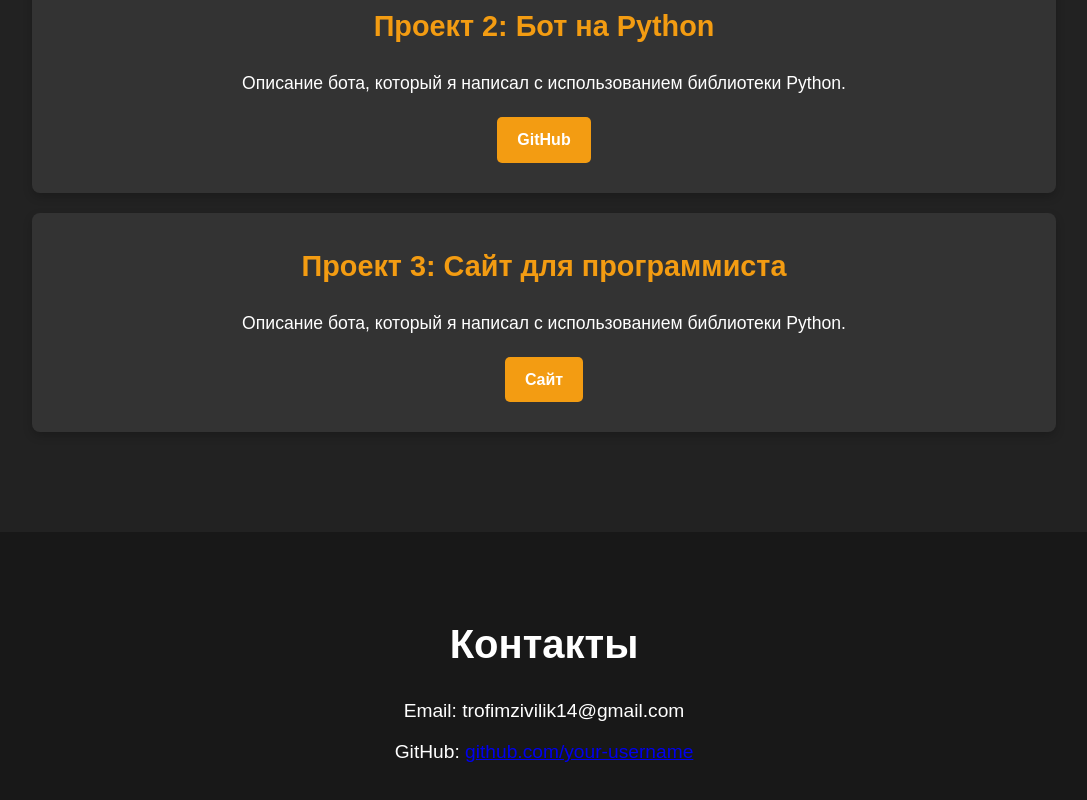
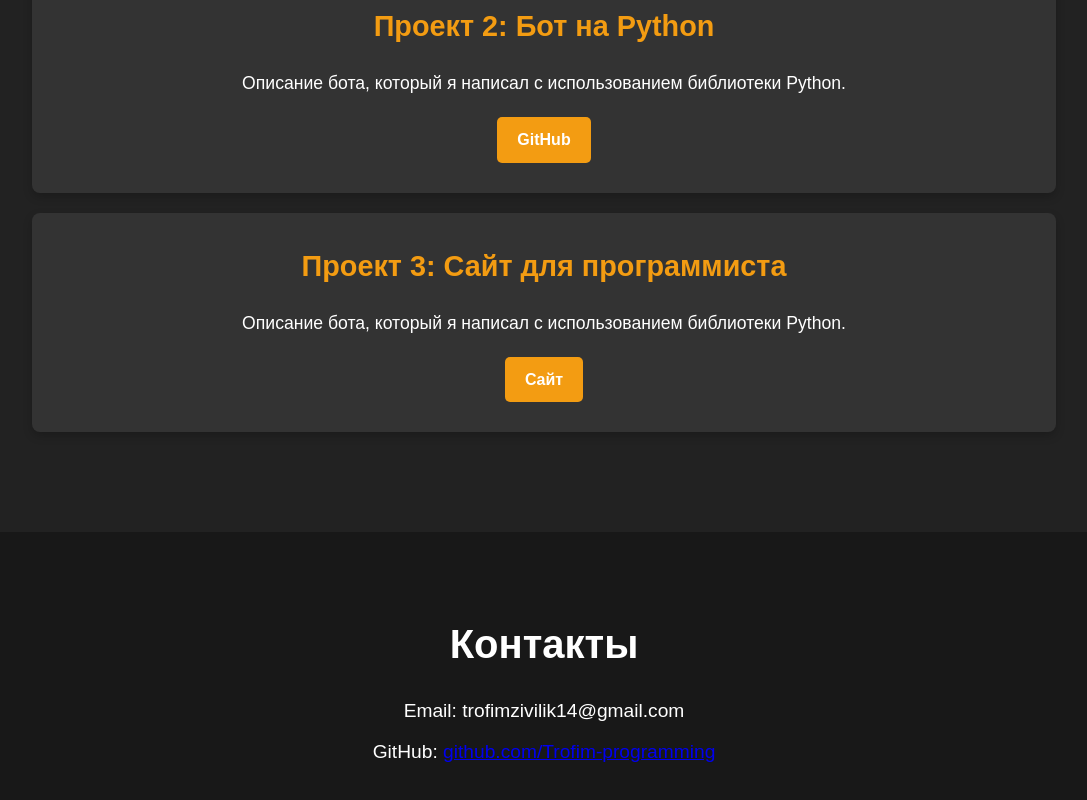
Before and after one commit to Trofim-programming/TrofimZhivilik.Portfolio, a plain HTML site: page index.html in a window 1280 px wide. Shown: the part 1780-2580 px from the top of the page, without its empty margins (96-1183 px from the left). Drawn offline with Linux system fonts and the light colour scheme.

Commit message:
Update index.html

```diff
--- a/index.html
+++ b/index.html
@@ -69,7 +69,7 @@
         <div class="container">
             <h2 class="slide-in">Контакты</h2>
             <p>Email: trofimzivilik14@gmail.com</p>
-            <p>GitHub: <a href="https://github.com/Trofim-programming" target="_blank">github.com/your-username</a></p>
+            <p>GitHub: <a href="https://github.com/Trofim-programming" target="_blank">github.com/Trofim-programming</a></p>
         </div>
     </section>
 
```
